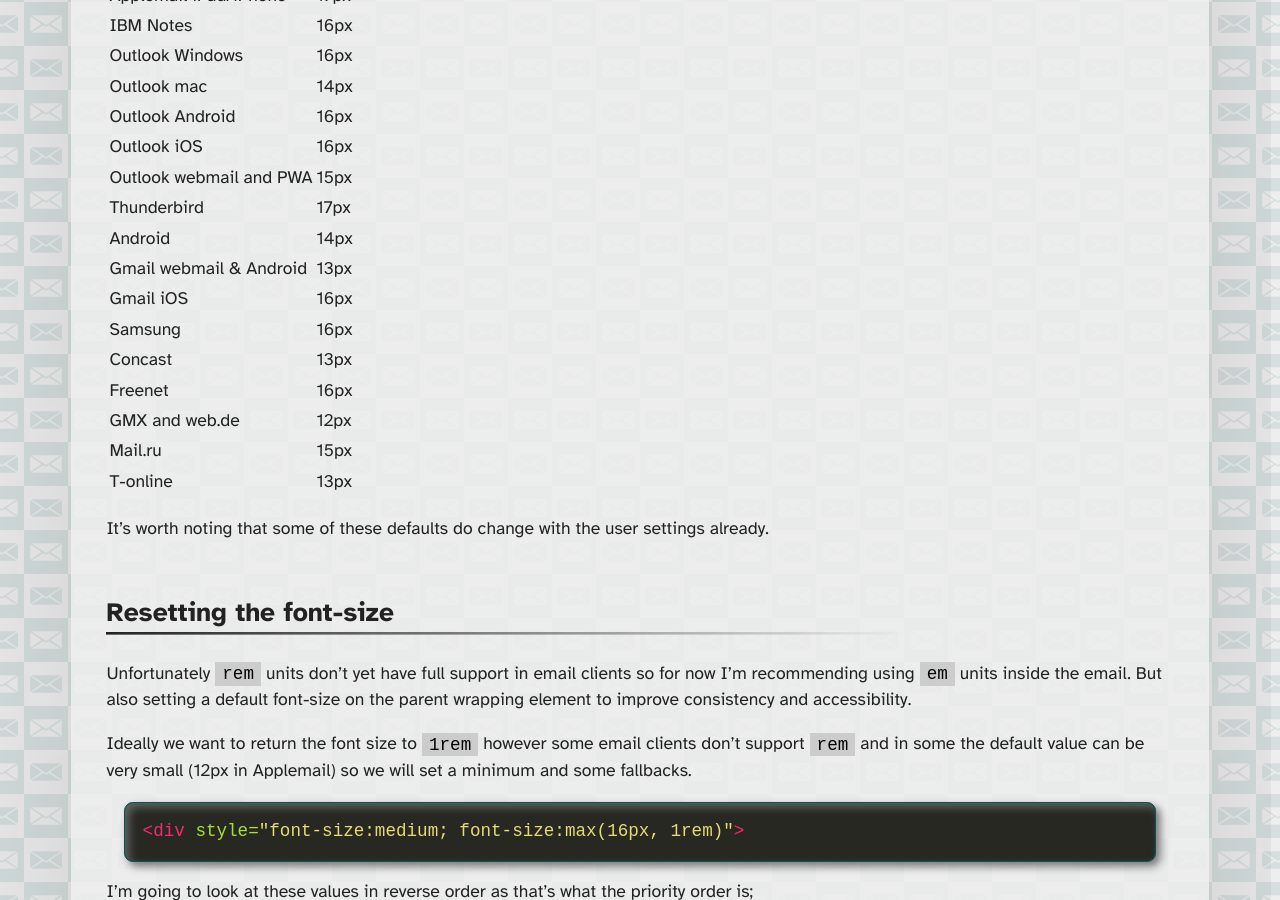
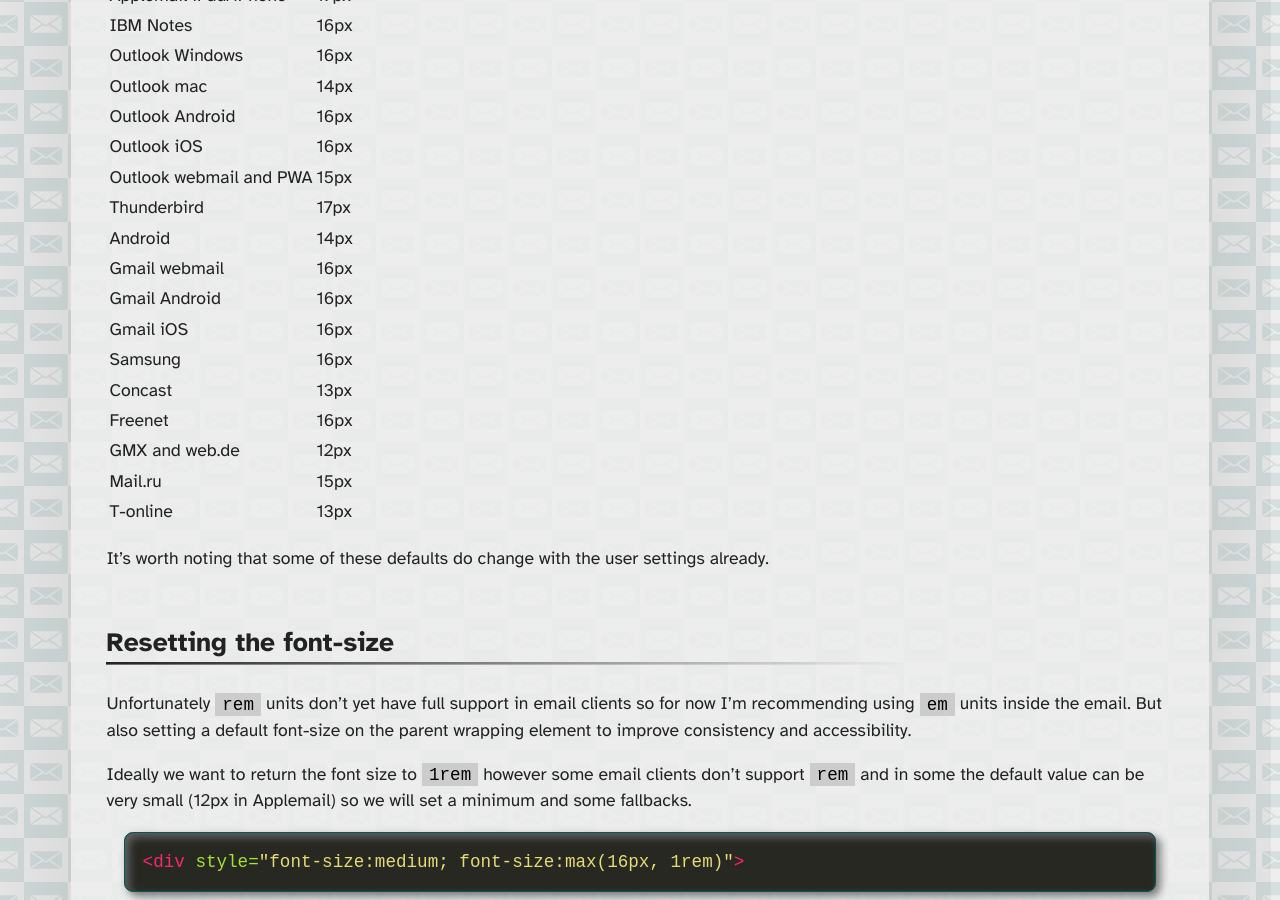
Before and after one commit to M-J-Robbins/good-email-code, a Jekyll site: the page built from email-accessibility/rem-and-em.md, in a window 1280 px wide and 900 px high, scrolled down 1582 px. Built offline with Jekyll 4.4.1, drawn with Linux system fonts in a browser that asks for light colours; our own code applies the rules of GitHub Pages for plain Markdown files; a script that is not in the unit is left out.

Commit message:
Gmail default size

```diff
--- a/email-accessibility/rem-and-em.md
+++ b/email-accessibility/rem-and-em.md
@@ -41,7 +41,8 @@
 | Outlook webmail and PWA |   15px |
 | Thunderbird             |   17px |
 | Android                 |   14px |
-| Gmail webmail & Android |   13px |
+| Gmail webmail           |   16px |
+| Gmail Android           |   16px |
 | Gmail iOS               |   16px |
 | Samsung                 |   16px |
 | Concast                 |   13px |
```
